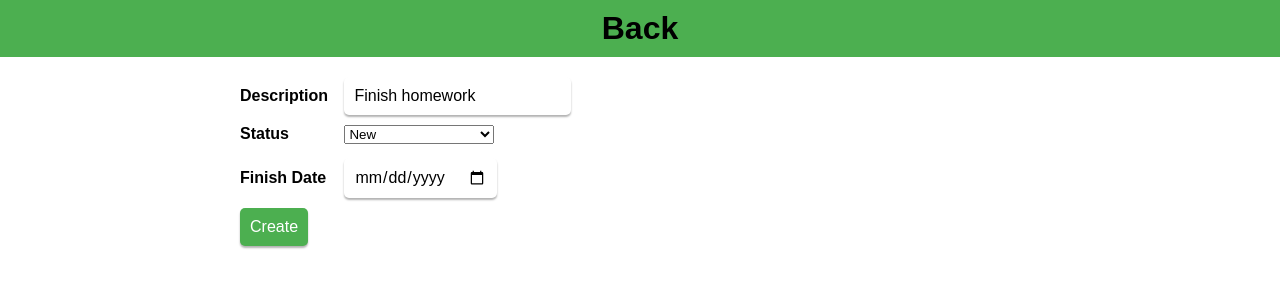
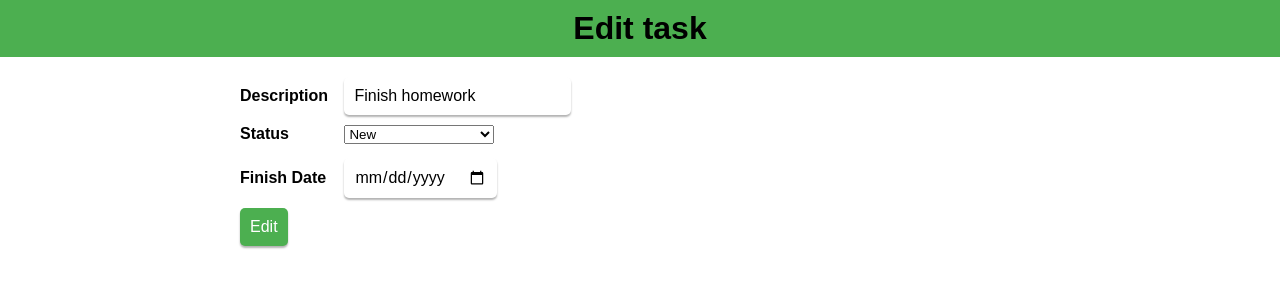
Before and after one commit to nurlansapyzhan/homework_52_nurlan_sapyzhan, a Django app: page /task/?pk=2 in a window 1280 px wide. Shown: the top 300 px of the page. Run offline with Django 4.2, Linux system fonts and the light colour scheme; data comes from the database, SQL or seed files in the repository.

Commit message:
Стили
Добавил стилей для оставшегося функционала

```diff
--- a/App/static/css/style.css
+++ b/App/static/css/style.css
@@ -79,3 +79,7 @@ label {
 .form select {
   width: 150px;
 }
+
+.more_link{
+  color: #4CAF50;
+}
--- a/App/to_do_list/templates/index.html
+++ b/App/to_do_list/templates/index.html
@@ -16,7 +16,8 @@
     </div>
     <div class="info_block">
         {% for task in tasks %}
-            <h2>{{ task.description }} | {{ task.status }} | {{ task.finish_date }}</h2>
+            <h2>{{ task.description }} | {{ task.status }} | {{ task.finish_date }} <a href="/task/?pk={{ task.pk }}"
+                                                                                       class="more_link">Edit</a></h2>
             <div class="form">
                 <form action="/task/delete/" method="post">
                     {% csrf_token %}
@@ -24,9 +25,6 @@
                     <button type="submit">Delete task</button>
                 </form>
             </div>
-            <div class="more">
-                <a href="/task/?pk={{ task.pk }}" class="more_link">Edit</a>
-            </div>
         {% endfor %}
     </div>
 </div>
--- a/App/to_do_list/templates/task.html
+++ b/App/to_do_list/templates/task.html
@@ -9,7 +9,7 @@
 <body>
 <div class="header">
     <h1 class="welcome_header">
-        <a href="/" class="home_link">Back</a>
+        Edit task
     </h1>
 </div>
 <div class="container">
@@ -35,7 +35,7 @@
                        value="{{ task.finish_date }}">
             </div>
             <div class="form_row">
-                <button type="submit" class="create_button">Create</button>
+                <button type="submit" class="create_button">Edit</button>
             </div>
         </form>
     </div>
```
